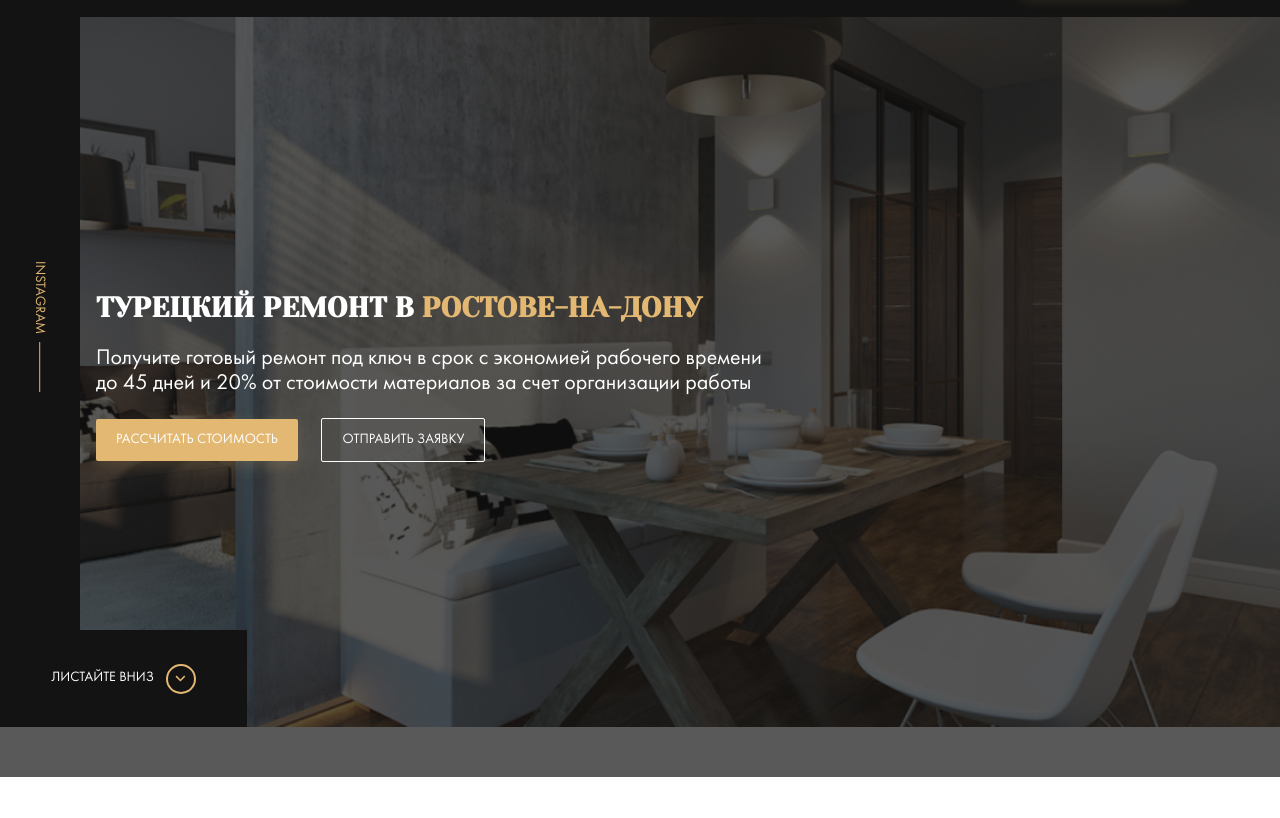
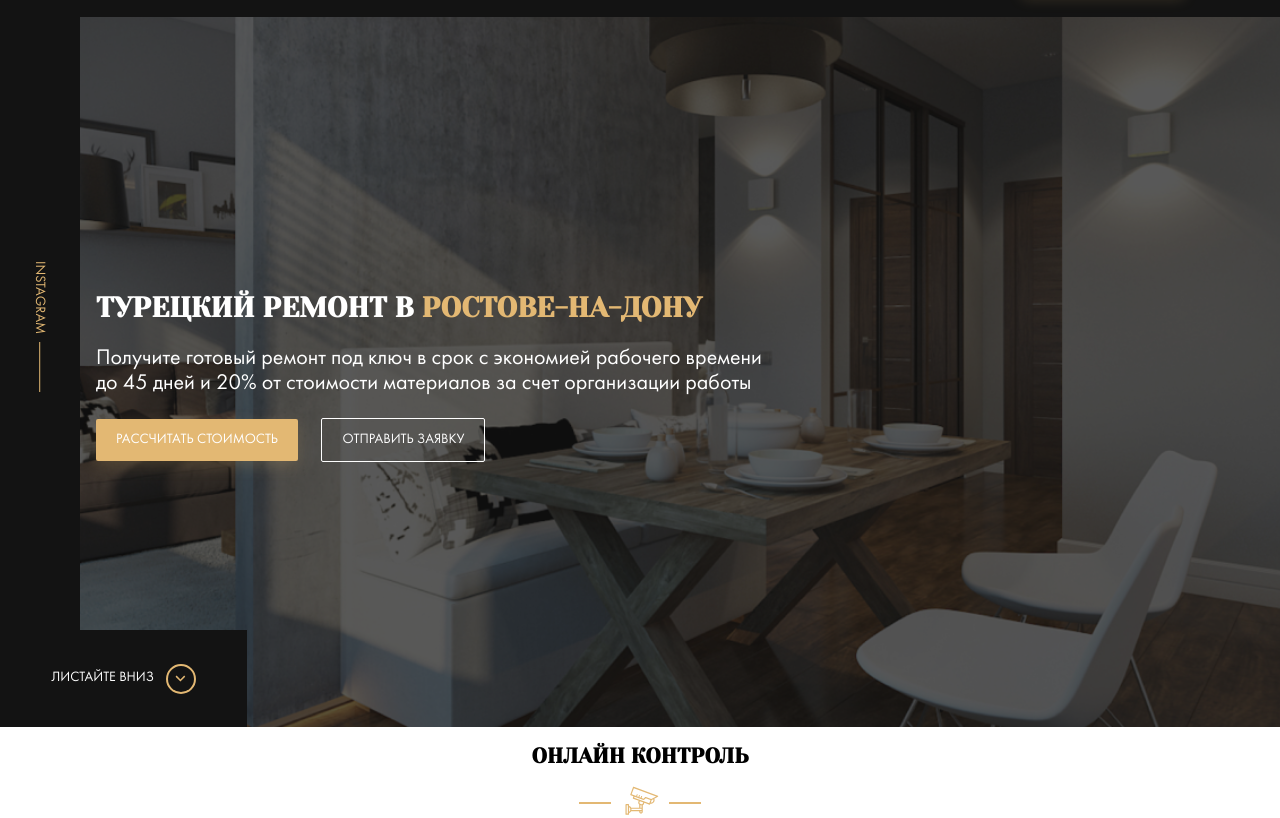
Before and after one commit to Alesya1408/repair-design-, a website: page index.html in a window 1280 px wide. Shown: the part 73-891 px from the top of the page. Before the commit the page ends 850 px from the top, so only its background shows below. Drawn offline with Linux system fonts and the light colour scheme; files whose address does not match are found by name.

Commit message:
feat: add control section and move body settings in _settings.sass

```diff
--- a/index.html
+++ b/index.html
@@ -48,6 +48,21 @@
    <a href="#" class="hero__scroll-down">Листайте вниз</a>
   </section>
   <!-- /.hero -->
+  <section class="section control">
+    <div class="container">
+      <div class="section-title">
+        <h2 class="section-title__heading">Онлайн контроль</h2>
+        <!-- /.section-title__heading -->
+        <div class="section-title__image">
+          <img src="img/video.svg" alt=""></div>
+        </div>
+        <!-- /.section-title__image -->
+      </div>
+      <!-- /.section-title -->
+    </div>
+    <!-- /.container -->
+  </section>
+  <!-- /.section control -->
  </main>
 </body>
 </html>
--- /dev/null
+++ b/sass/_settings.sass
@@ -0,0 +1,19 @@
+*, *:before, *:after
+ box-sizing: border-box
+body
+ font-family: 'Futura Book', sant-serif
+ font-size: 14px
+.section
+ &-title
+  text-align: center
+  text-transform: uppercase
+  font-family: 'Yeseva One', cursive
+  &__image
+   &::before, &::after
+    content: ''
+    display: inline-block
+    vertical-align: text-top
+    width: 32px
+    height: 2px
+    background-color: $primary
+    margin: 0 10px
--- a/sass/style.sass
+++ b/sass/style.sass
@@ -3,11 +3,7 @@
 @import "variables"
 @import "interface"
 @import "grid"
+@import "settings"
 @import "templates/header"
 @import "templates/hero"
-
-*, *:before, *:after
- box-sizing: border-box
-body
- font-family: 'Futura Book', sant-serif
- font-size: 14px
+@import "templates/control"
--- a/sass/templates/_hero.sass
+++ b/sass/templates/_hero.sass
@@ -10,6 +10,8 @@
  &::before
    content: ''
    position: absolute
+   top: 0
+   left: 0
    width: 100%
    height: 100%
    background-color: rgba($dark, 0.7)
```
Also changed, not shown: css/style.css, img/video.svg (added), sass/templates/_control.sass (added).
